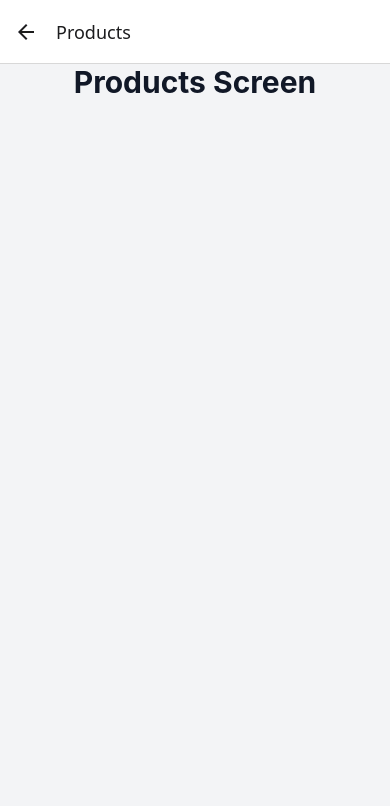
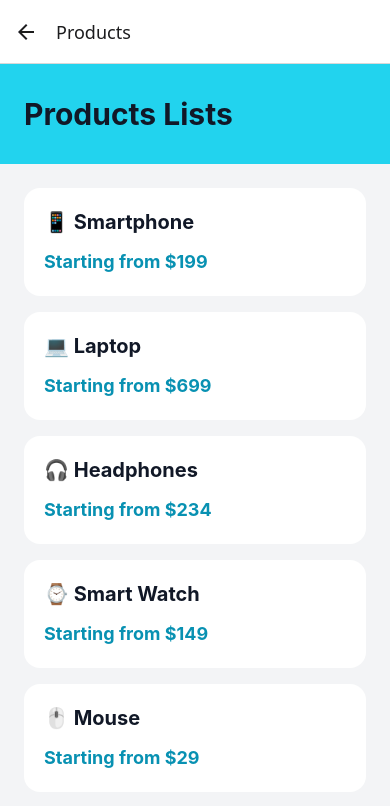
Before and after one commit to Okasha00/React-Native-Learning, a React Native app: screen /Products in a window 390 px wide. Shown: the top 806 px of the page. Built offline with nearby package versions, Linux system fonts and the light colour scheme.

Commit message:
Added data in the new Screen

```diff
--- a/App.js
+++ b/App.js
@@ -93,7 +93,7 @@ function HomeScreen({ navigation }) {
           onPress={() => navigation.navigate('ViewPractice')}
         >
           <Text className="text-lg font-bold text-white">
-            Contact Us
+            Next Screen
           </Text>
         </Pressable>
 
@@ -101,7 +101,7 @@ function HomeScreen({ navigation }) {
         className="mt-4 rounded-xl bg-green-500 px-8 py-4"
         onPress={() => navigation.navigate('Products')}
         >
-          <Text className="font-bold text-white">
+          <Text className="font-bold text-blue-800">
         Go to Products
       </Text>
       </Pressable>
--- a/screens/ProductsScreen.js
+++ b/screens/ProductsScreen.js
@@ -1,12 +1,94 @@
 import {Text, View} from 'react-native';
 import React from 'react';
+import { Pressable } from 'react-native';
+import { ScrollView } from 'react-native';
+import { useNavigation } from '@react-navigation/native';
+import { useRoute } from '@react-navigation/native';
+import { useState } from 'react';
 
-export default function ProductsScreen() {
+export default function ProductsScreen({navigation}) {
   return (
-    <View className="flex-1 items-center justify-center bg-gray-100">
+
+     <ScrollView className="flex-1 bg-gray-100">
+        {/* Front Screen */}
+    <View className="bg-cyan-400 px-6 py-8">
       <Text className="text-3xl font-bold text-gray-900">
-        Products Screen
+        Products Lists
       </Text>
+      </View>
+
+      {/* Products List */}
+<View className="px-6 py-6">
+
+  {/* Item 1 */}
+  <View className="mb-4 rounded-2xl bg-white p-5">
+    <Text className="text-xl font-bold text-gray-900">
+      📱 Smartphone
+    </Text>
+    <Text className="mt-3 text-lg font-bold text-cyan-600">
+                Starting from $199
+              </Text>
+  </View>
+
+  {/* Item 2 */}
+  <View className="mb-4 rounded-2xl bg-white p-5">
+    <Text className="text-xl font-bold text-gray-900">
+      💻 Laptop
+    </Text>
+    <Text className="mt-3 text-lg font-bold text-cyan-600">
+                Starting from $699
+              </Text>
+  </View>
+
+  {/* Item 3 */}
+  <View className="mb-4 rounded-2xl bg-white p-5">
+    <Text className="text-xl font-bold text-gray-900">
+      🎧 Headphones
+    </Text>
+    <Text className="mt-3 text-lg font-bold text-cyan-600">
+                Starting from $234
+              </Text>
+  </View>
+
+  {/* Item 4 */}
+  <View className="mb-4 rounded-2xl bg-white p-5">
+    <Text className="text-xl font-bold text-gray-900">
+      ⌚ Smart Watch
+    </Text>
+    <Text className="mt-3 text-lg font-bold text-cyan-600">
+                Starting from $149
+              </Text>
+  </View>
+
+   {/* Item 5 */}
+  <View className="mb-4 rounded-2xl bg-white p-5">
+    <Text className="text-xl font-bold text-gray-900">
+      🖱️ Mouse
+    </Text>
+    <Text className="mt-3 text-lg font-bold text-cyan-600">
+                Starting from $29
+              </Text>
     </View>
+
+
+</View>
+
+
+
+     {/* Go Back Button */}
+        <View className="items-center pb-8">
+        <Pressable
+          className="mt-4 rounded-xl bg-green-500 px-8 py-4"
+          onPress={() => navigation.goBack()}
+        >
+          <Text className="text-lg font-bold text-black">
+            Go To Home
+          </Text>
+        </Pressable>
+      </View>
+
+     </ScrollView>
+
+
   );
 }
--- a/screens/ViewPractice.js
+++ b/screens/ViewPractice.js
@@ -86,7 +86,7 @@ export default function ViewPractice({ navigation }) {
           onPress={() => navigation.goBack()}
         >
           <Text className="text-lg font-bold text-white">
-            Go Back
+            Go To Home Screen
           </Text>
         </Pressable>
       </View>
```
